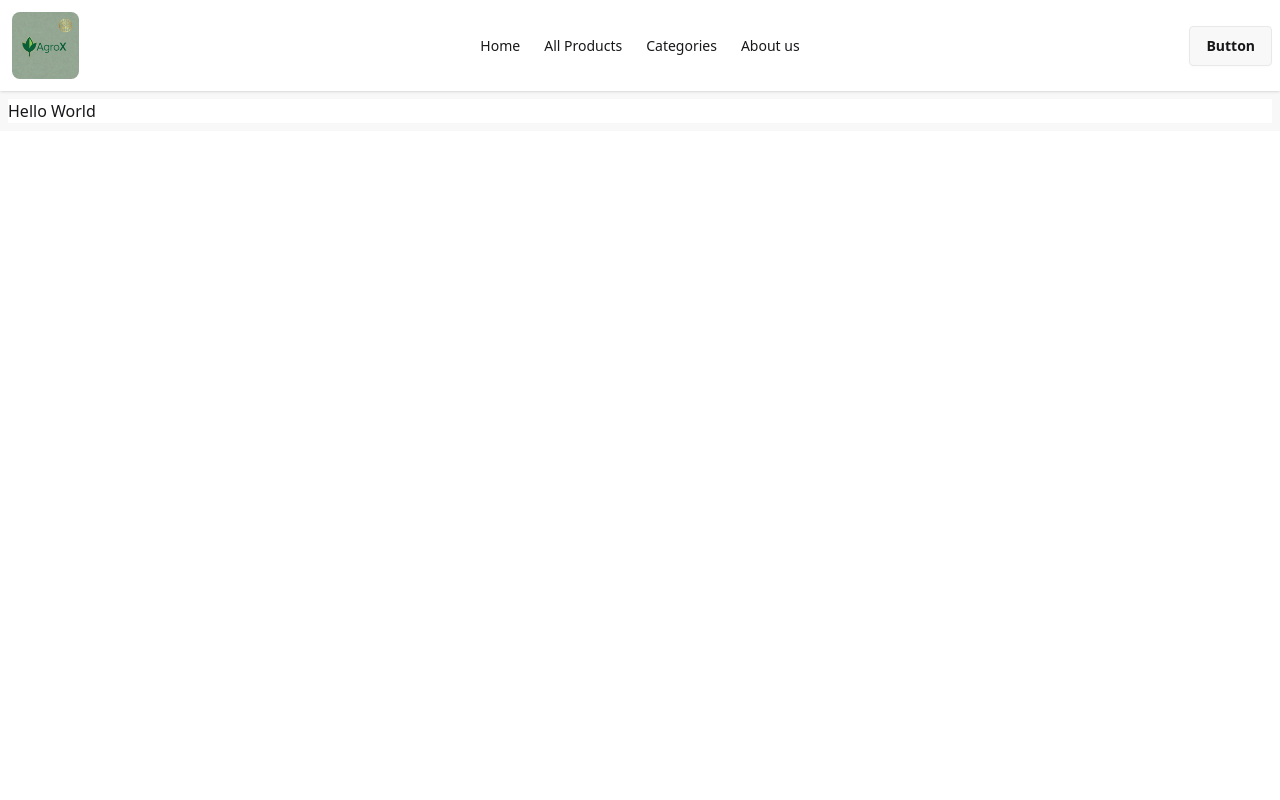
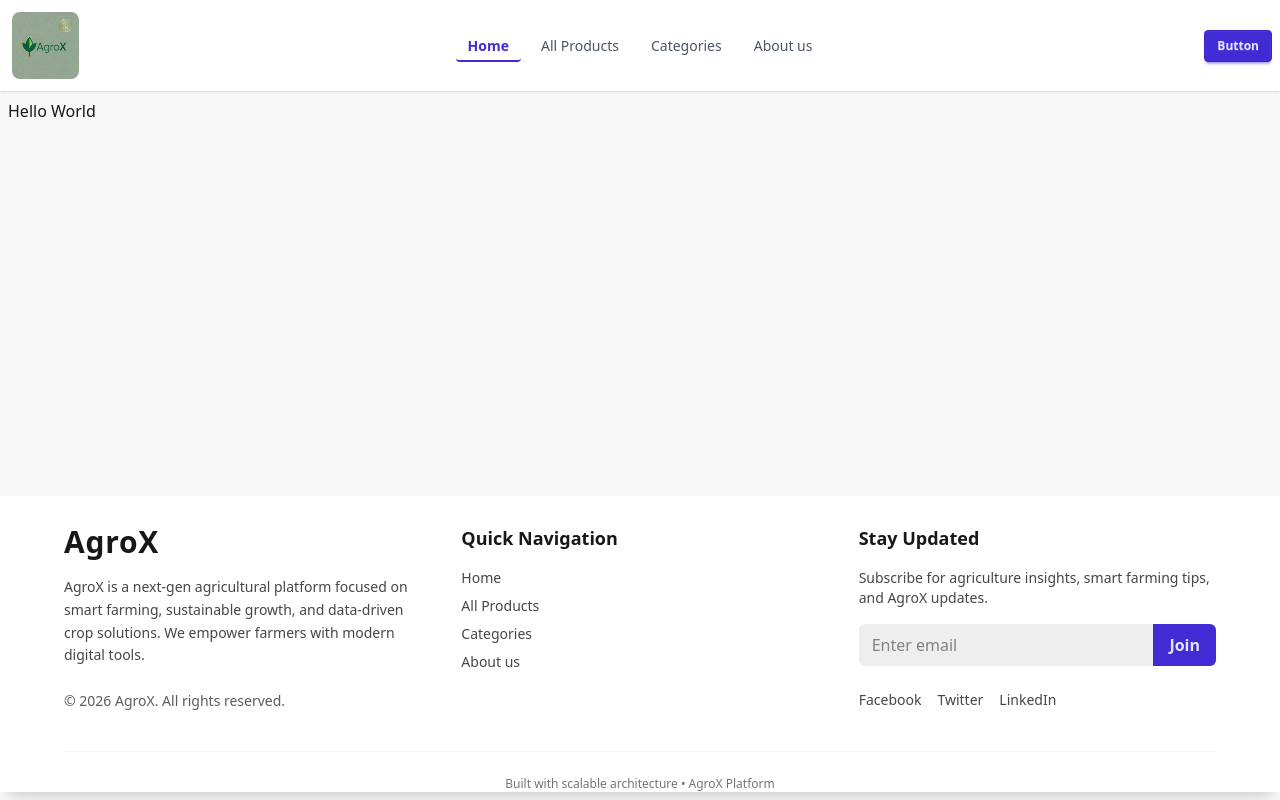
Before and after one commit to fuadhasan199/Next-js-Simple-task, a Next.js app: page / in a window 1280 px wide. Built offline with nearby package versions, Linux system fonts and the light colour scheme.

Commit message:
Footer and navlink isActive

```diff
--- a/src/app/layout.jsx
+++ b/src/app/layout.jsx
@@ -1,6 +1,7 @@
 import { Geist, Geist_Mono } from "next/font/google";
 import "./globals.css";
 import Navbar from "@/components/Navbar";
+import Footer from "@/components/Footer";
 
 const geistSans = Geist({
   variable: "--font-geist-sans",
@@ -24,10 +25,15 @@ export default function RootLayout({ children }) {
       <body
         className={`${geistSans.variable} ${geistMono.variable} antialiased`}
       >
-       <Navbar></Navbar>
-       <div className="container mx-auto p-2 bg-base-200">
+       <div className="flex flex-col min-h-screen">
+        <Navbar></Navbar>
+       <div className="container mx-auto p-2 bg-base-200 flex-1">
            {children}
        </div>
+       <Footer></Footer>
+
+       </div>
+
 
       </body>
     </html>
--- a/src/app/page.jsx
+++ b/src/app/page.jsx
@@ -2,7 +2,7 @@ import Image from "next/image";
 
 export default function Home() {
   return (
-       <div className="bg-base-100">
+       <div className="">
          Hello World
         </div>
   );
--- /dev/null
+++ b/src/components/Footer.jsx
@@ -0,0 +1,86 @@
+import Link from "next/link";
+import React from "react";
+
+const Footer = () => {
+  return (
+    <footer className="container mx-auto shadow-xl bg-base-100  pt-5 m-2 px-6 md:px-16 transition-colors duration-300">
+      <div className="max-w-7xl mx-auto grid grid-cols-1 md:grid-cols-3 gap-10">
+
+
+        <div>
+          <h2 className="text-3xl font-bold tracking-wide">
+            AgroX
+          </h2>
+
+          <p className="mt-4 text-sm opacity-80 leading-relaxed">
+            AgroX is a next-gen agricultural platform focused on smart farming,
+            sustainable growth, and data-driven crop solutions. We empower farmers
+            with modern digital tools.
+          </p>
+
+          <div className="mt-6 text-sm opacity-70">
+            © {new Date().getFullYear()} AgroX. All rights reserved.
+          </div>
+        </div>
+
+        {/* navigation */}
+        <div>
+          <h3 className="text-lg font-semibold mb-4">
+            Quick Navigation
+          </h3>
+
+          <ul className="space-y-2 text-sm opacity-80">
+                <li>
+        <Link href={'/'}>Home</Link>
+
+        </li>
+        <li>
+             <Link href={'/products'}>All Products</Link>
+        </li>
+         <li>
+             <Link href={'/categories'}>Categories</Link>
+        </li>
+           <li>
+             <Link href={'/about'}>About us</Link>
+        </li>
+          </ul>
+        </div>
+
+        {/* RIGHT - NEWSLETTER / SOCIAL */}
+        <div>
+          <h3 className="text-lg font-semibold mb-4">
+            Stay Updated
+          </h3>
+
+          <p className="text-sm opacity-80 mb-4">
+            Subscribe for agriculture insights, smart farming tips, and AgroX updates.
+          </p>
+
+          <div className="flex">
+            <input
+              type="email"
+              placeholder="Enter email"
+              className="w-full px-3 py-2 rounded-l-md bg-base-300 text-base-content outline-none border border-base-300 focus:border-primary transition"
+            />
+            <button className="px-4 py-2 bg-primary text-primary-content font-semibold rounded-r-md hover:opacity-90 transition">
+              Join
+            </button>
+          </div>
+
+          <div className="flex gap-4 mt-6 text-sm opacity-80">
+            <span className="hover:text-primary cursor-pointer transition">Facebook</span>
+            <span className="hover:text-primary cursor-pointer transition">Twitter</span>
+            <span className="hover:text-primary cursor-pointer transition">LinkedIn</span>
+          </div>
+        </div>
+      </div>
+
+      {/* BOTTOM STRIP */}
+      <div className="border-t border-base-300 mt-10 pt-6 text-center text-xs opacity-60">
+        Built with scalable architecture • AgroX Platform
+      </div>
+    </footer>
+  );
+};
+
+export default Footer;
--- a/src/components/Navbar.jsx
+++ b/src/components/Navbar.jsx
@@ -1,61 +1,100 @@
+"use client";
 
-import Image from 'next/image';
-import Link from 'next/link';
-import React from 'react';
+import Image from "next/image";
+import Link from "next/link";
+import { usePathname } from "next/navigation";
+import React from "react";
 
 const Navbar = () => {
+  const pathname = usePathname();
+
+  const isActive = (path) => {
+    return pathname === path
+      ? "text-primary font-semibold border-b-2 border-primary pb-1 transition-all duration-200"
+      : "text-gray-600 hover:text-primary transition-all duration-200";
+  };
+
   return (
     <div className="navbar bg-base-100 shadow-sm container mx-auto">
+
+      {/* LEFT */}
       <div className="navbar-start">
         <div className="dropdown">
           <div tabIndex={0} role="button" className="btn btn-ghost lg:hidden">
-        <svg xmlns="http://www.w3.org/2000/svg" className="h-5 w-5" fill="none" viewBox="0 0 24 24" stroke="currentColor"> <path strokeLinecap="round" strokeLinejoin="round" strokeWidth="2" d="M4 6h16M4 12h8m-8 6h16" /> </svg>
+            <svg
+              xmlns="http://www.w3.org/2000/svg"
+              className="h-5 w-5"
+              fill="none"
+              viewBox="0 0 24 24"
+              stroke="currentColor"
+            >
+              <path
+                strokeLinecap="round"
+                strokeLinejoin="round"
+                strokeWidth="2"
+                d="M4 6h16M4 12h8m-8 6h16"
+              />
+            </svg>
           </div>
-      <ul
-        tabIndex="-1"
-        className="menu menu-sm dropdown-content bg-base-100 rounded-box z-1 mt-3 w-52 p-2 shadow">
-        <li><a></a></li>
+
+          <ul className="menu menu-sm dropdown-content bg-base-100 rounded-box z-10 mt-3 w-52 p-2 shadow">
             <li>
-        <Link href={'/'}>Home</Link>
-
+              <Link href="/" className={isActive("/")}>Home</Link>
             </li>
             <li>
-             <Link href={'/products'}>All Products</Link>
+              <Link href="/products" className={isActive("/products")}>
+                All Products
+              </Link>
             </li>
             <li>
-             <Link href={'/categories'}>Categories</Link>
+              <Link href="/categories" className={isActive("/categories")}>
+                Categories
+              </Link>
             </li>
             <li>
-             <Link href={'/about'}>About us</Link>
+              <Link href="/about" className={isActive("/about")}>
+                About us
+              </Link>
             </li>
-
           </ul>
         </div>
 
+        <Image
+          src="/Agrox.jpg"
+          width={75}
+          height={62}
+          alt="logo"
+          className="rounded-xl p-1"
+        />
+      </div>
 
- <Image src="/Agrox.jpg"width={75} height={62} alt="logo" className=' rounded-xl p-1' />
-
-
-  </div>
+      {/* CENTER */}
       <div className="navbar-center hidden lg:flex">
-    <ul className="menu menu-horizontal px-1">
+        <ul className="menu menu-horizontal px-1 gap-2">
           <li>
-        <Link href={'/'}>Home</Link>
-
+            <Link href="/" className={isActive("/")}>Home</Link>
           </li>
           <li>
-             <Link href={'/products'}>All Products</Link>
+            <Link href="/products" className={isActive("/products")}>
+              All Products
+            </Link>
           </li>
           <li>
-             <Link href={'/categories'}>Categories</Link>
+            <Link href="/categories" className={isActive("/categories")}>
+              Categories
+            </Link>
           </li>
           <li>
-             <Link href={'/about'}>About us</Link>
+            <Link href="/about" className={isActive("/about")}>
+              About us
+            </Link>
           </li>
         </ul>
       </div>
+
+      {/* RIGHT */}
       <div className="navbar-end">
-    <a className="btn">Button</a>
+        <a className="btn btn-primary btn-sm">Button</a>
       </div>
     </div>
   );
```
Lines whose indentation alone changed are shown as unchanged.
